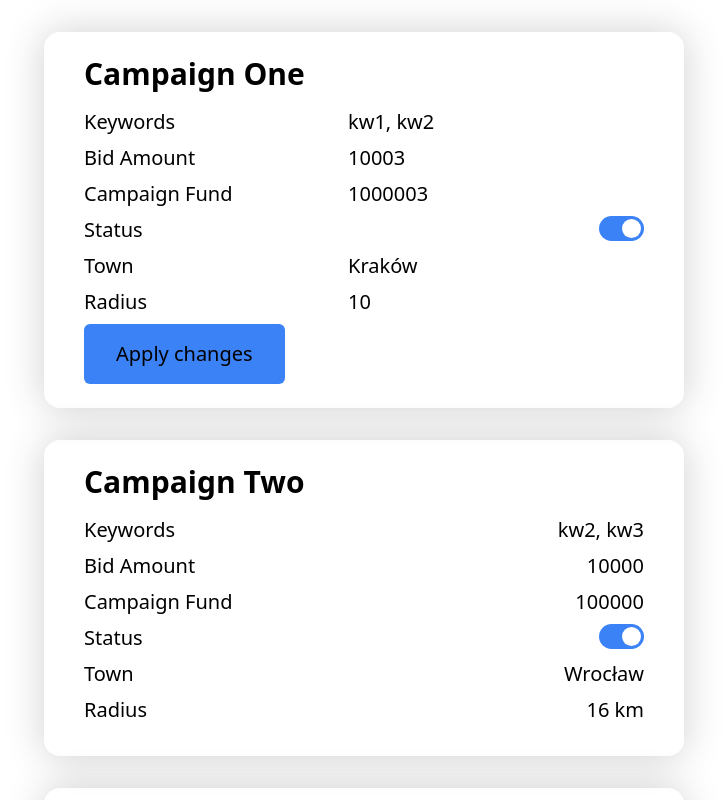
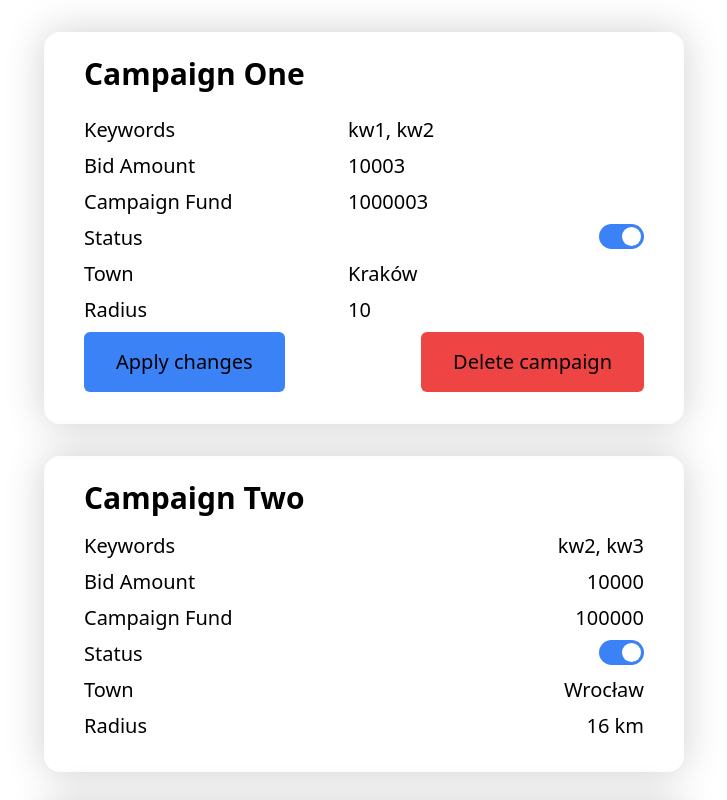
Before and after one commit to p1rv/futurum-crud, a React (Vite) app: page / in a window 1280 px wide. Both pictures are taken after a click on the element 640 px from the left and 190 px from the top of the page. Shown: the top 800 px of the page, without its empty margins (276-1003 px from the left). Built offline with nearby package versions, Linux system fonts and the light colour scheme; data requests are answered from the project's data file.

Commit message:
added campaign delete button and api hooks

```diff
--- a/src/components/CampaignForm.tsx
+++ b/src/components/CampaignForm.tsx
@@ -1,9 +1,10 @@
 import { useState } from "react";
-import { useUpdateCampaignMutation } from "../store";
+import { useDeleteCampaignMutation, useUpdateCampaignMutation } from "../store";
 import { ICampaignDetailsProps } from "./CampaignItem";
 import { Switch } from "./Switch";
 
 export const CampaignForm: React.FC<ICampaignDetailsProps> = ({ campaign, toggleEditMode }) => {
+  const [campaignName, setCampaignName] = useState(campaign.campaignName);
   const [keywords, setKeywords] = useState(campaign.keywords.join(", "));
   const [bidAmount, setBidAmount] = useState(campaign.bidAmount);
   const [campaignFund, setCampaignFund] = useState(campaign.campaignFund);
@@ -11,16 +12,26 @@ export const CampaignForm: React.FC<ICampaignDetailsProps> = ({ campaign, toggle
   const [town, setTown] = useState(campaign.town);
   const [radius, setRadius] = useState(campaign.radius);
 
-  const [updateCampaign, result] = useUpdateCampaignMutation();
+  const [updateCampaign] = useUpdateCampaignMutation();
+  const [deleteCampaign] = useDeleteCampaignMutation();
 
   const onSubmit = () => {
+    updateCampaign({ ...campaign, keywords: keywords.split(", "), bidAmount, campaignFund, status, town, radius });
     toggleEditMode();
-    updateCampaign({ ...campaign, keywords: keywords.split(", "), bidAmount, campaignFund, status, town, radius });
+  };
+
+  const onDelete = () => {
+    deleteCampaign(campaign.id);
+    toggleEditMode();
   };
 
   return (
-    <div className="w-full shadow-[0_0_40px_#00000030] rounded-2xl px-10 py-6 my-8 text-xl [&>div]:my-2">
-      <p className="text-3xl font-bold mb-4">{campaign.campaignName}</p>
+    <div className="campaign-form w-full shadow-[0_0_40px_#00000030] rounded-2xl px-10 py-6 my-8 text-xl [&>div]:my-2">
+      <input
+        className="text-3xl font-bold mb-4"
+        value={campaignName}
+        onChange={(e) => setCampaignName(e.target.value)}
+      />
       <div className="flex flex-row justify-between">
         <p>Keywords</p>
         <input
@@ -69,12 +80,20 @@ export const CampaignForm: React.FC<ICampaignDetailsProps> = ({ campaign, toggle
           onChange={(e) => setRadius(e.target.valueAsNumber)}
         />
       </div>
+      <div className="flex justify-between">
         <button
           className="bg-blue-500 rounded-md px-8 py-4 "
           onClick={onSubmit}
         >
           Apply changes
         </button>
+        <button
+          className="bg-red-500 rounded-md px-8 py-4 "
+          onClick={onDelete}
+        >
+          Delete campaign
+        </button>
+      </div>
     </div>
   );
 };
--- a/src/store/apis/campaignsApi.ts
+++ b/src/store/apis/campaignsApi.ts
@@ -23,7 +23,11 @@ export const campaignsApi = createApi({
       invalidatesTags: (result, error, arg) => [{ type: "SingleCampaign", id: arg.id }],
       query: ({ id, ...rest }) => ({ url: `/campaigns/${id}`, method: "PUT", body: { ...rest } }),
     }),
+    deleteCampaign: builder.mutation<ICampaignEntry, ICampaignEntry["id"]>({
+      invalidatesTags: (result, error, arg) => [{ type: "SingleCampaign", id: arg }],
+      query: (id) => ({ url: `/campaigns/${id}`, method: "DELETE" }),
+    }),
   }),
 });
 
-export const { useFetchCampaignsQuery, useUpdateCampaignMutation } = campaignsApi;
+export const { useFetchCampaignsQuery, useUpdateCampaignMutation, useDeleteCampaignMutation } = campaignsApi;
--- a/src/store/index.ts
+++ b/src/store/index.ts
@@ -15,6 +15,6 @@ setupListeners(store.dispatch);
 export type RootState = ReturnType<typeof store.getState>;
 export type AppDispatch = typeof store.dispatch;
 export const useAppDispatch = () => useDispatch<AppDispatch>();
-export { useFetchCampaignsQuery, useUpdateCampaignMutation } from "./apis/campaignsApi";
+export { useFetchCampaignsQuery, useUpdateCampaignMutation, useDeleteCampaignMutation } from "./apis/campaignsApi";
 
 export default store;
```
Lines whose indentation alone changed are shown as unchanged.
